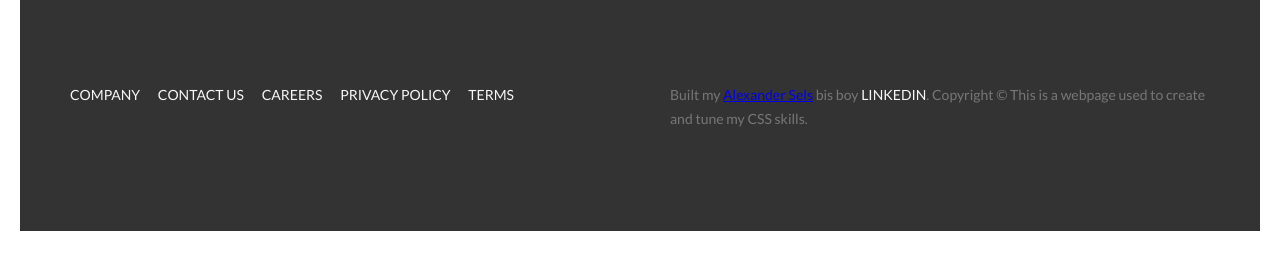
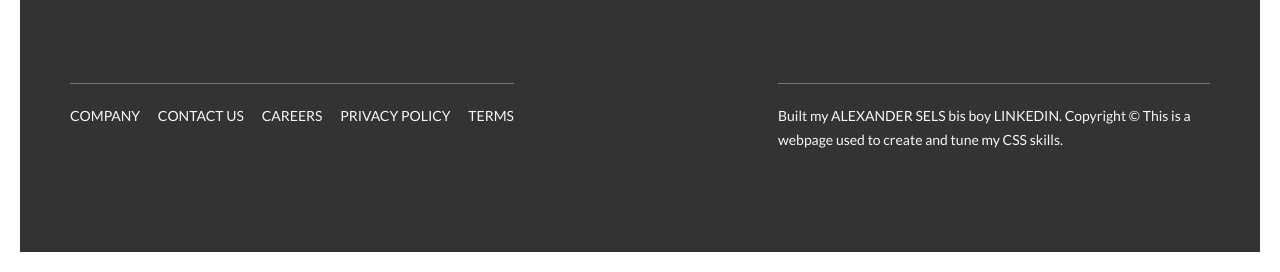
Before and after one commit to alexandersels/advanced-css-training, a website: page Natours/index.html in a window 1280 px wide. Shown: the part 5629-5901 px from the top of the page. Before the commit the page ends 5880 px from the top, so only its background shows below. Drawn offline with Linux system fonts and the light colour scheme.

Commit message:
feature: Finished footer.

```diff
--- a/Natours/index.html
+++ b/Natours/index.html
@@ -349,10 +349,6 @@
             <div class="row">
                 <div class="col-1-of-2">
                     <div class="footer__navigation">
-
-                    </div>
-                </div>
-                <div class="col-1-of-2">
                         <ul class="footer__list">
                             <li class="footer__item"><a href="#" class="footer__link">Company</a></li>
                             <li class="footer__item"><a href="#" class="footer__link">Contact us</a></li>
@@ -361,9 +357,10 @@
                             <li class="footer__item"><a href="#" class="footer__link">Terms</a></li>
                         </ul>
                     </div>
+                </div>
                 <div class="col-1-of-2">
                     <p class="footer__copyright">
-                        Built my <a href="#" class="footer_link">Alexander Sels</a> bis boy
+                        Built my <a href="#" class="footer__link">Alexander Sels</a> bis boy
                         <a href="#" class="footer__link">LinkedIn</a>. Copyright &copy; This is a webpage used to create
                         and tune my CSS skills.
                     </p>
--- a/Natours/sass/layout/_footer.scss
+++ b/Natours/sass/layout/_footer.scss
@@ -3,6 +3,7 @@
   background-color: $color-grey-dark-3;
   padding: 10rem 0;
   font-size: 1.4rem;
+  color: $color-grey-light-1;
 
   &__logo-box {
     text-align: center;
@@ -15,7 +16,9 @@
   }
 
   &__navigation {
-
+    border-top: 1px solid $color-grey-dark;
+    padding-top: 2rem;
+    display: inline-block;
   }
 
   &__list {
@@ -34,16 +37,26 @@
     &:link,
     &:visited {
       color: $color-grey-light-1;
+      background-color: $color-grey-dark-3;
       text-decoration: none;
       text-transform: uppercase;
       display: inline-block;
+      transition: all .2s;
     }
 
     &:hover,
     &:active {
       color: $color-primary;
       box-shadow: 0 1rem 2rem rgba($color-black, .4);
+      transform: rotate(5deg) scale(1.3);
     }
 
   }
+
+  &__copyright {
+    border-top: 1px solid $color-grey-dark;
+    padding-top: 2rem;
+    width: 80%;
+    float: right;
+  }
 }
```
Also changed, not shown: Natours/css/style.css. Lines whose indentation alone changed are shown as unchanged.
